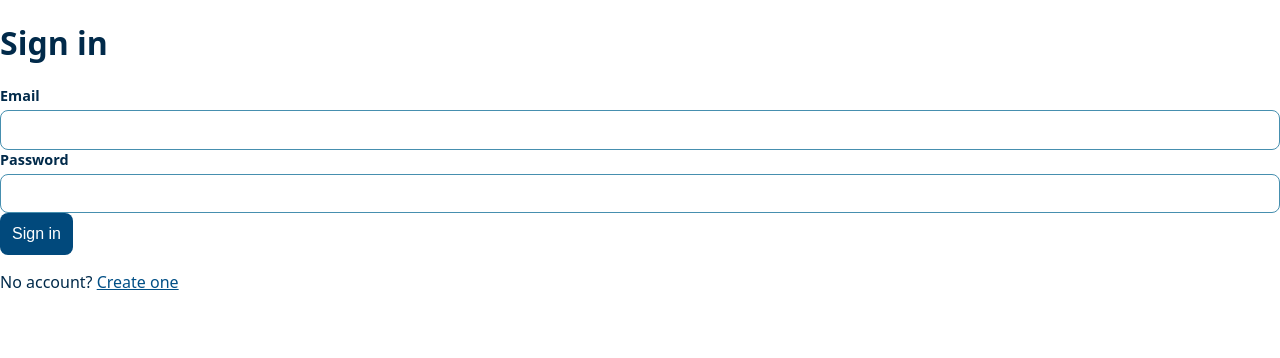
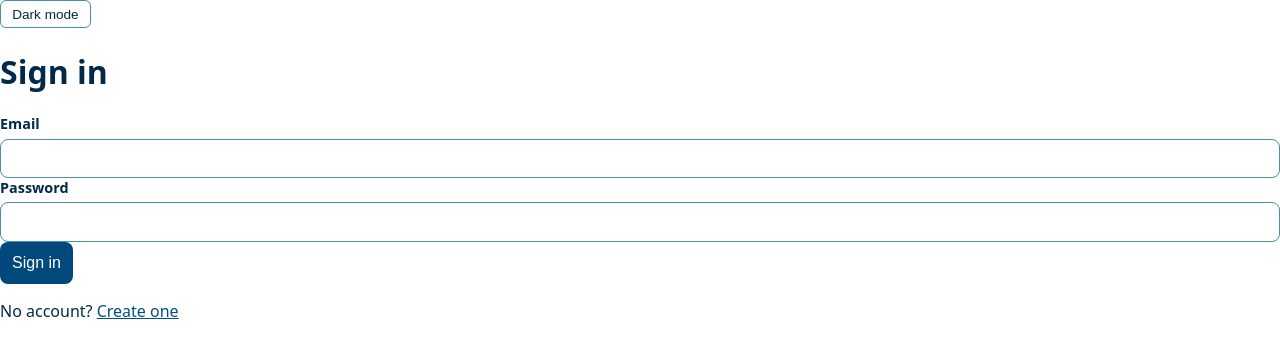
Before and after one commit to organizedanvrchy/Insurance-Full-Stack-App, an Angular app in the folder insurance-web/: page /login in a window 1280 px wide. Shown: the top 358 px of the page. Built offline with nearby package versions, Linux system fonts and the light colour scheme.

Commit message:
feat: add theme toggle component and integrate it into login, register, and shell layouts

```diff
--- a/insurance-web/src/app/features/auth/login.component.ts
+++ b/insurance-web/src/app/features/auth/login.component.ts
@@ -3,10 +3,11 @@ import { FormBuilder, ReactiveFormsModule, Validators } from '@angular/forms';
 import { ActivatedRoute, Router, RouterLink } from '@angular/router';
 import { AuthService } from '../../core/services/auth.service';
 import { getErrorMessage } from '../../core/utils/http-error';
+import { ThemeToggleComponent } from '../../shared/components/theme-toggle.component';
 
 @Component({
   selector: 'app-login',
-  imports: [ReactiveFormsModule, RouterLink],
+  imports: [ReactiveFormsModule, RouterLink, ThemeToggleComponent],
   templateUrl: "login.html"
 })
 export class LoginComponent {
--- a/insurance-web/src/app/features/auth/login.html
+++ b/insurance-web/src/app/features/auth/login.html
@@ -1,4 +1,5 @@
 <main class="auth-page">
+  <app-theme-toggle class="theme-corner" />
   <form class="card" [formGroup]="form" (ngSubmit)="submit()" novalidate>
     <h1>Sign in</h1>
 
--- a/insurance-web/src/app/features/auth/register.component.ts
+++ b/insurance-web/src/app/features/auth/register.component.ts
@@ -10,13 +10,14 @@ import {
 import { Router, RouterLink } from '@angular/router';
 import { AuthService } from '../../core/services/auth.service';
 import { getErrorMessage } from '../../core/utils/http-error';
+import { ThemeToggleComponent } from '../../shared/components/theme-toggle.component';
 
 const passwordsMatch: ValidatorFn = (g: AbstractControl): ValidationErrors | null =>
   g.get('password')?.value === g.get('confirmPassword')?.value ? null : { mismatch: true };
 
 @Component({
   selector: 'app-register',
-  imports: [ReactiveFormsModule, RouterLink],
+  imports: [ReactiveFormsModule, RouterLink, ThemeToggleComponent],
   templateUrl: "register.html"
 })
 export class RegisterComponent {
--- a/insurance-web/src/app/features/auth/register.html
+++ b/insurance-web/src/app/features/auth/register.html
@@ -1,4 +1,5 @@
 <main class="auth-page">
+  <app-theme-toggle class="theme-corner" />
   <form class="card" [formGroup]="form" (ngSubmit)="submit()" novalidate>
     <h1>Create account</h1>
 
--- a/insurance-web/src/app/layout/shell.component.ts
+++ b/insurance-web/src/app/layout/shell.component.ts
@@ -1,16 +1,15 @@
 import { Component, inject } from '@angular/core';
 import { RouterLink, RouterLinkActive, RouterOutlet } from '@angular/router';
 import { AuthService } from '../core/services/auth.service';
-import { ThemeService } from '../core/services/theme.service';
+import { ThemeToggleComponent } from '../shared/components/theme-toggle.component';
 
 // Wraps every logged-in page: nav bar on top, the current page in <router-outlet />.
 @Component({
   selector: 'app-shell',
-  imports: [RouterOutlet, RouterLink, RouterLinkActive],
+  imports: [RouterOutlet, RouterLink, RouterLinkActive, ThemeToggleComponent],
   templateUrl: "shell.html",
   styleUrl: "shell-component.css",
 })
 export class ShellComponent {
   auth = inject(AuthService);
-  theme = inject(ThemeService);
 }
--- a/insurance-web/src/app/layout/shell.html
+++ b/insurance-web/src/app/layout/shell.html
@@ -13,6 +13,7 @@
   </nav>
   <div class="who">
     <span>{{ auth.user()?.fullName }}</span>
+    <app-theme-toggle />
     <button class="btn-sm" type="button" (click)="auth.logout()">Log out</button>
   </div>
 </header>
--- /dev/null
+++ b/insurance-web/src/app/shared/components/theme-toggle.component.html
@@ -0,0 +1,4 @@
+<button class="btn-sm" type="button" (click)="theme.toggle()"
+  [attr.aria-label]="theme.theme() === 'dark' ? 'Switch to light theme' : 'Switch to dark theme'">
+  {{ theme.theme() === 'dark' ? 'Light mode' : 'Dark mode' }}
+</button>
--- /dev/null
+++ b/insurance-web/src/app/shared/components/theme-toggle.component.ts
@@ -0,0 +1,11 @@
+import { Component, inject } from '@angular/core';
+import { ThemeService } from '../../core/services/theme.service';
+
+// One button that switches between the light and dark theme. Used in the app shell and on the public pages.
+@Component({
+  selector: 'app-theme-toggle',
+  templateUrl: "theme-toggle.component.html",
+})
+export class ThemeToggleComponent {
+  theme = inject(ThemeService);
+}
--- a/insurance-web/src/app/shared/styles/centered-card.css
+++ b/insurance-web/src/app/shared/styles/centered-card.css
@@ -37,3 +37,12 @@ line under the form
   text-align: center;
   font-size: 0.9rem;
 }
+
+/* Theme toggle in the corner
+of the public pages (login, register, not-found)
+*/
+.theme-corner {
+  position: fixed;
+  top: 1rem;
+  right: 1rem;
+}
```
